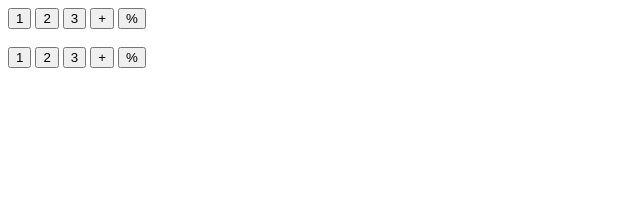
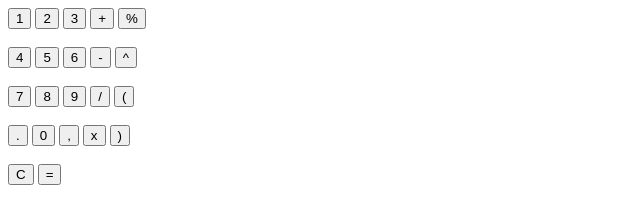
Before and after one commit to joaopessoasilva06/pm_elias2025, a plain HTML site: page index.html in a window 1280 px wide. Shown: the whole page, without its empty margins (0-640 px from the left). Drawn offline with Linux system fonts and the light colour scheme.

Commit message:
Update index.html

```diff
--- a/index.html
+++ b/index.html
@@ -16,11 +16,29 @@
         <button>+</button>
         <button>%</button>
         </br></br>
-        <button>1</button>
-        <button>2</button>
-        <button>3</button>
-        <button>+</button>
-        <button>%</button>
+
+        <button>4</button>
+        <button>5</button>
+        <button>6</button>
+        <button>-</button>
+        <button>^</button>
         </br></br>
+
+        <button>7</button>
+        <button>8</button>
+        <button>9</button>
+        <button>/</button>
+        <button>(</button>
+        </br></br>
+
+        <button>.</button>
+        <button>0</button>
+        <button>,</button>
+        <button>x</button>
+        <button>)</button>
+        </br></br>
+
+        <button>C</button>
+        <button>=</button>
     </body>
 </html>
```
